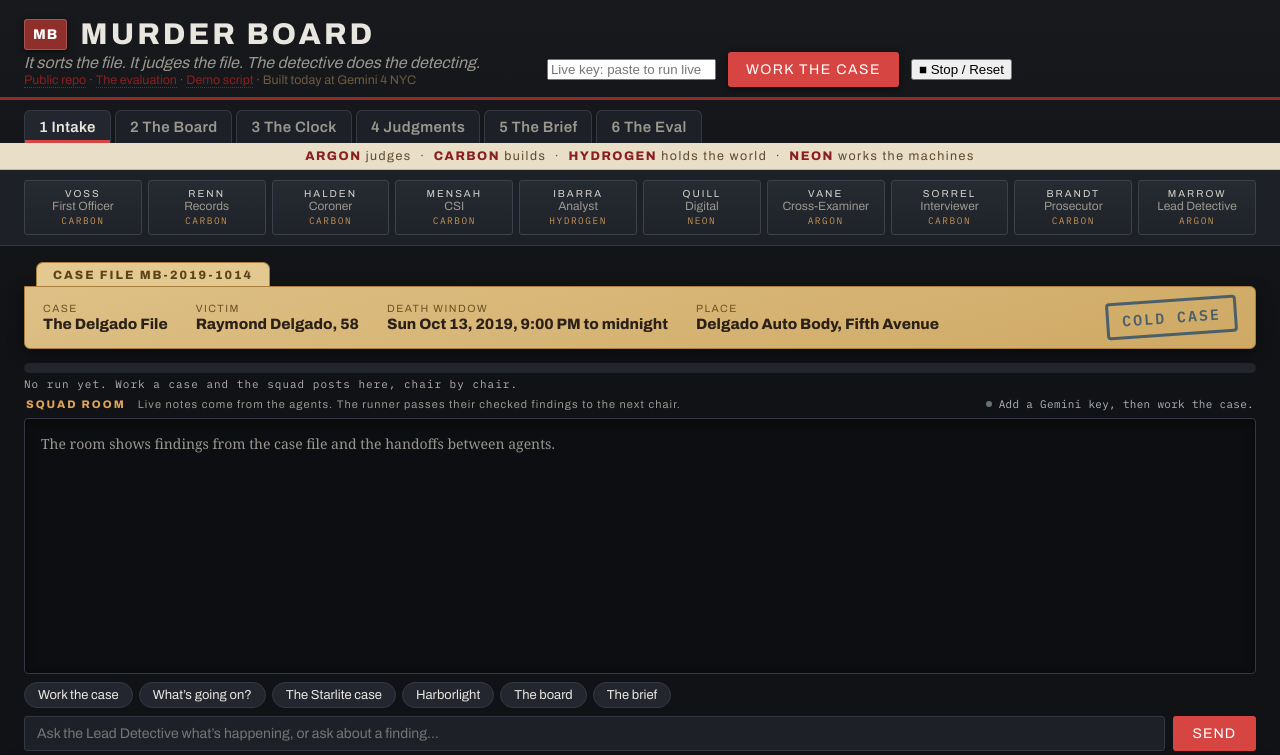
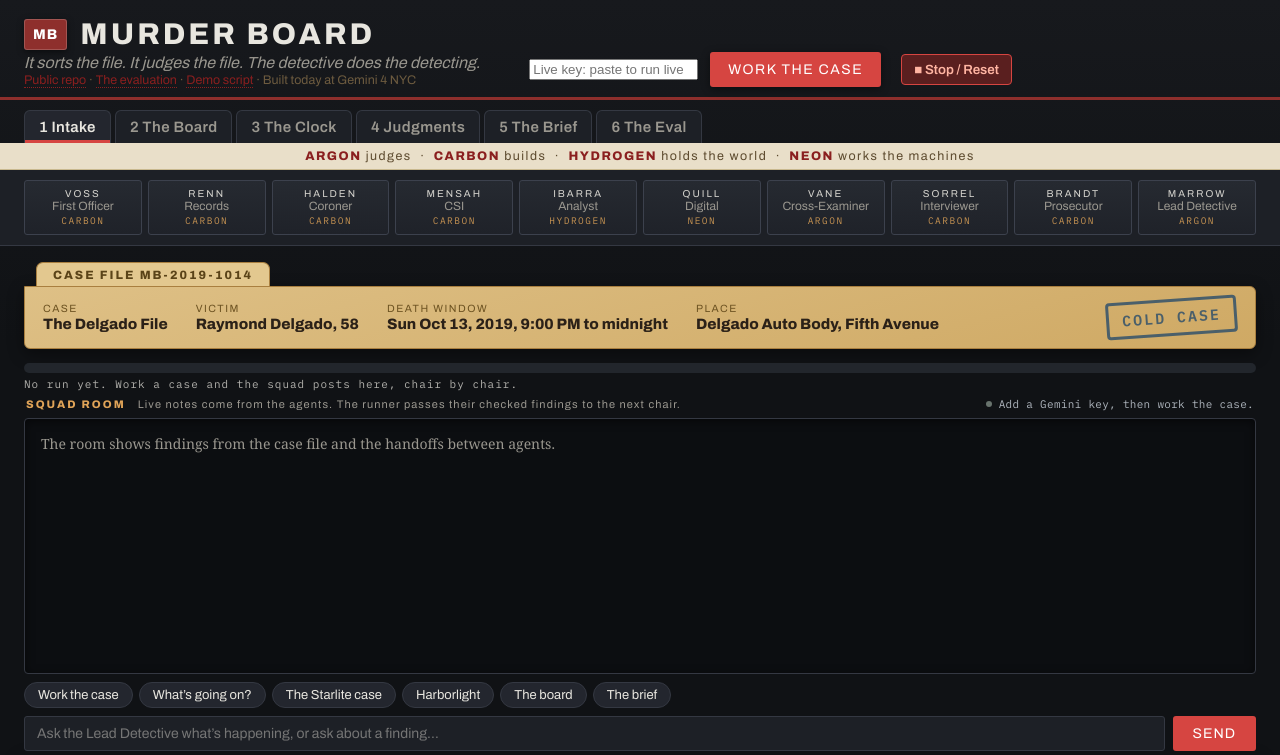
Before and after one commit to mrfentmen/murder-board, a plain HTML site: page app/index.html in a window 1280 px wide. Shown: the top 755 px of the page. Drawn offline with Linux system fonts and the light colour scheme; a script that the page names is missing.

```diff
--- a/app/style.css
+++ b/app/style.css
@@ -506,3 +506,5 @@ h1{font-weight:800}
 .progress-track{height:10px;background:#22262c;border-radius:5px;overflow:hidden;margin:10px 0 4px}
 .progress-fill{height:100%;width:0;background:linear-gradient(90deg,var(--amber),var(--green));transition:width .6s ease}
 .progress-label{font-family:'IBM Plex Mono',ui-monospace,monospace;font-size:11px;letter-spacing:1px;color:var(--ink);opacity:.75;margin-bottom:6px}
+
+.stop-btn{margin-left:8px;background:#5a1f1f;color:#ffb4a2;border:1px solid var(--red);border-radius:4px;padding:7px 12px;cursor:pointer;font-family:inherit;font-weight:600}
```
